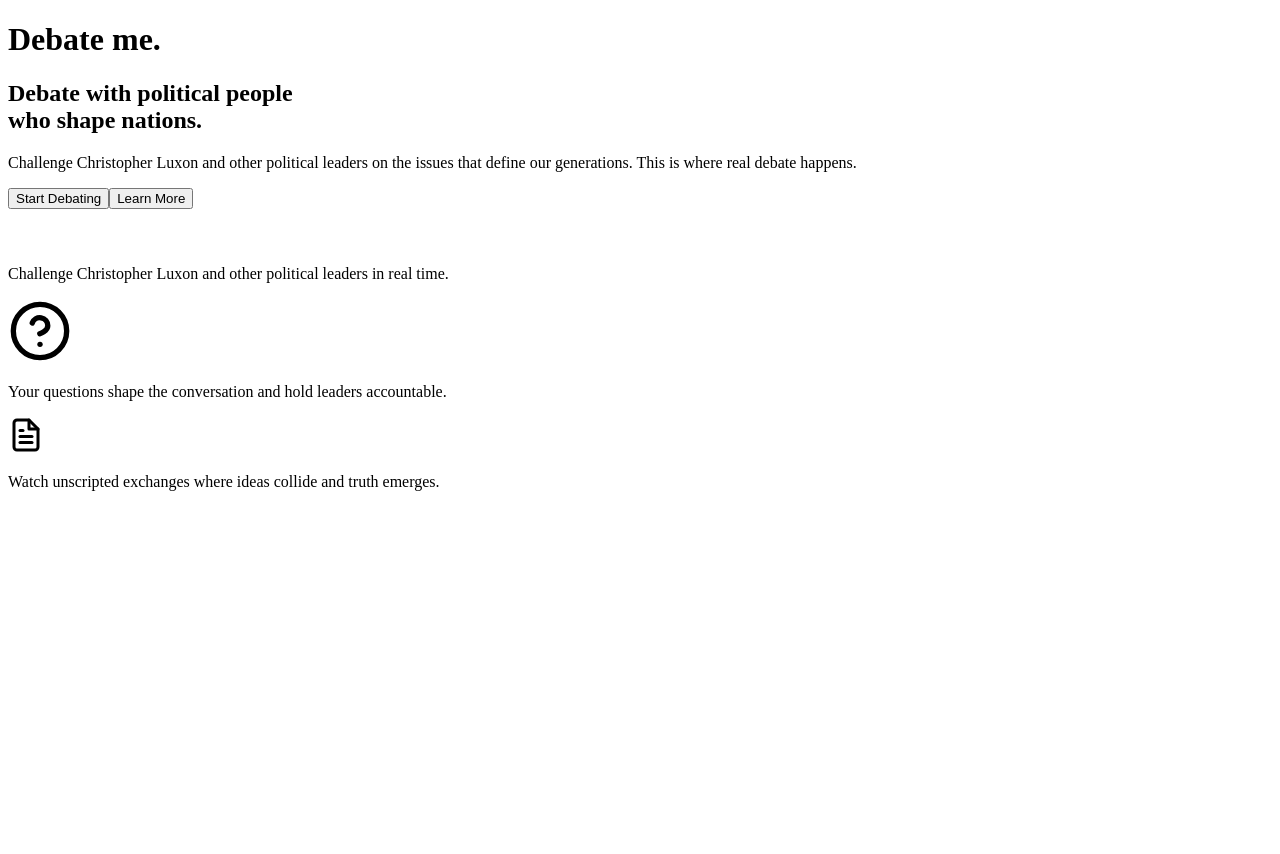
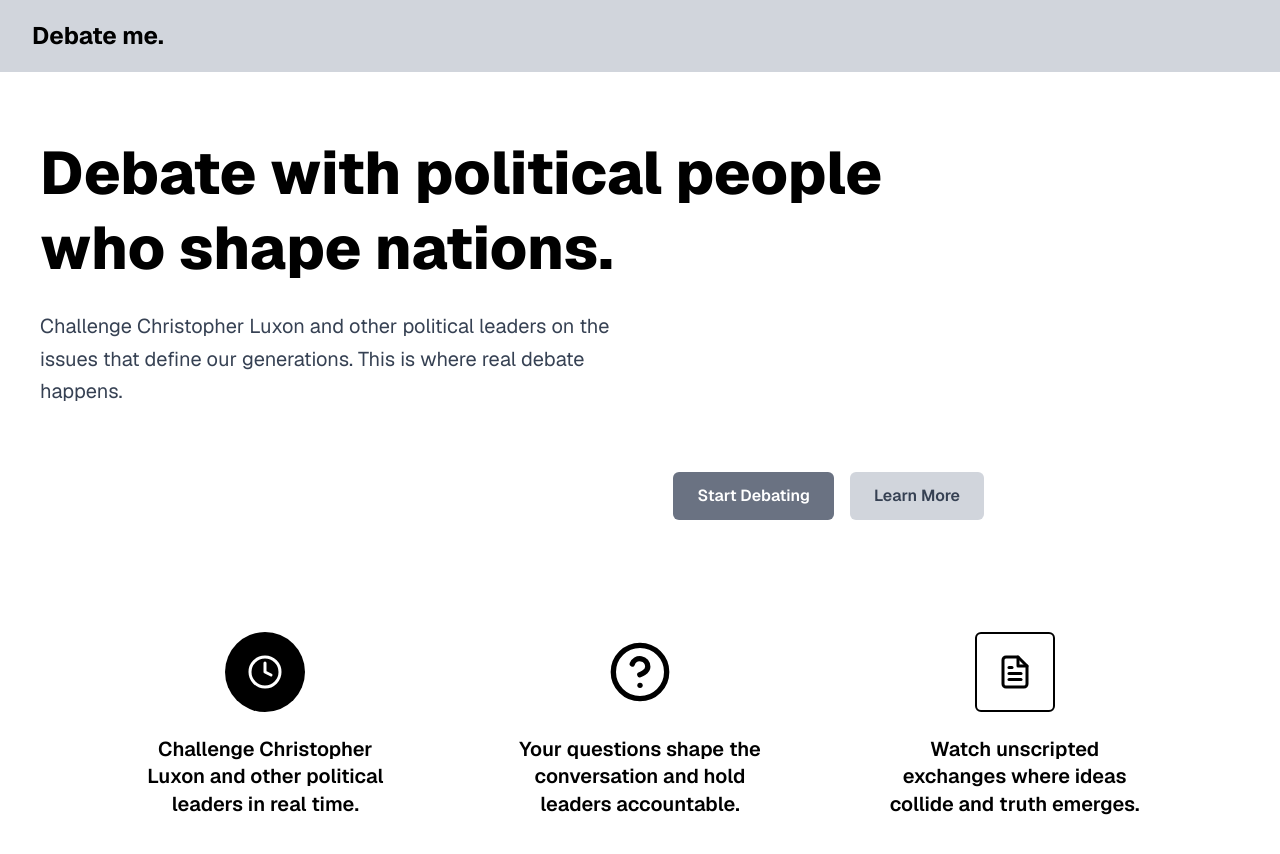
Before and after one commit to KinnonBroekhuizen/DebateMe, a Next.js app: page / in a window 1280 px wide. Shown: the top 854 px of the page. Before the commit the page ends 800 px from the top, so only its background shows below. Built offline with nearby package versions, Linux system fonts and the light colour scheme.

Commit message:
Fixed globals.css

```diff
--- a/app/globals.css
+++ b/app/globals.css
@@ -1,3 +1,5 @@
+@import "tailwindcss";
+
 :root {
   --background: #f0f4f8;
   --foreground: #0a1628;
@@ -26,3 +28,23 @@
   --navbar: #0d2d6b;
   --navbar-foreground: #ffffff;
 }
+
+@theme inline {
+  --color-background: var(--background);
+  --color-foreground: var(--foreground);
+  --font-sans: var(--font-geist-sans);
+  --font-mono: var(--font-geist-mono);
+}
+
+@media (prefers-color-scheme: dark) {
+  :root {
+    --background: #0a0a0a;
+    --foreground: #ededed;
+  }
+}
+
+body {
+  background: var(--background);
+  color: var(--foreground);
+  font-family: Arial, Helvetica, sans-serif;
+}
```
